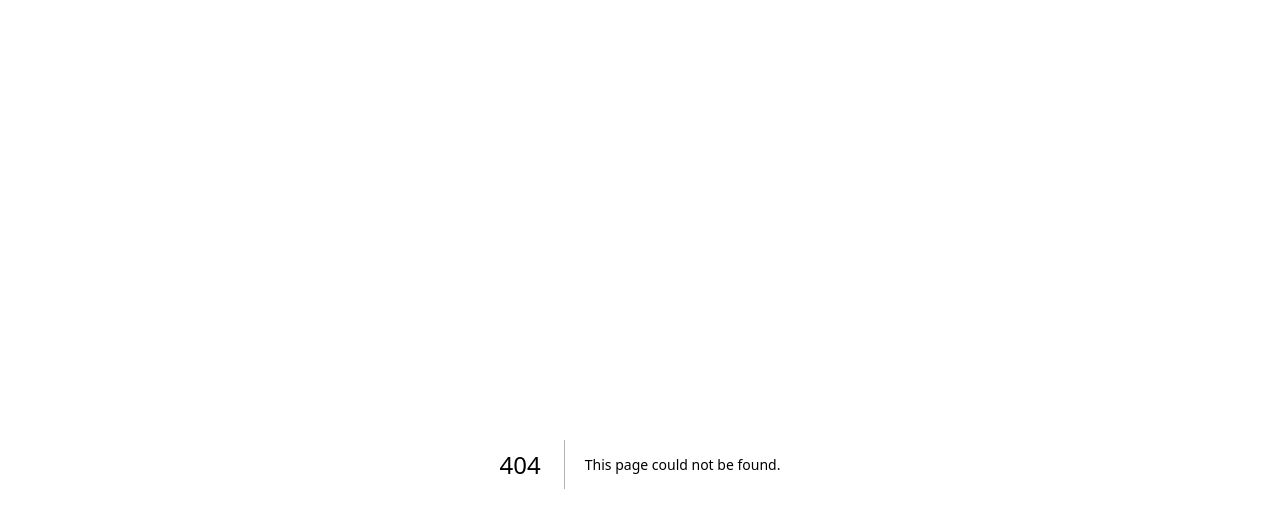
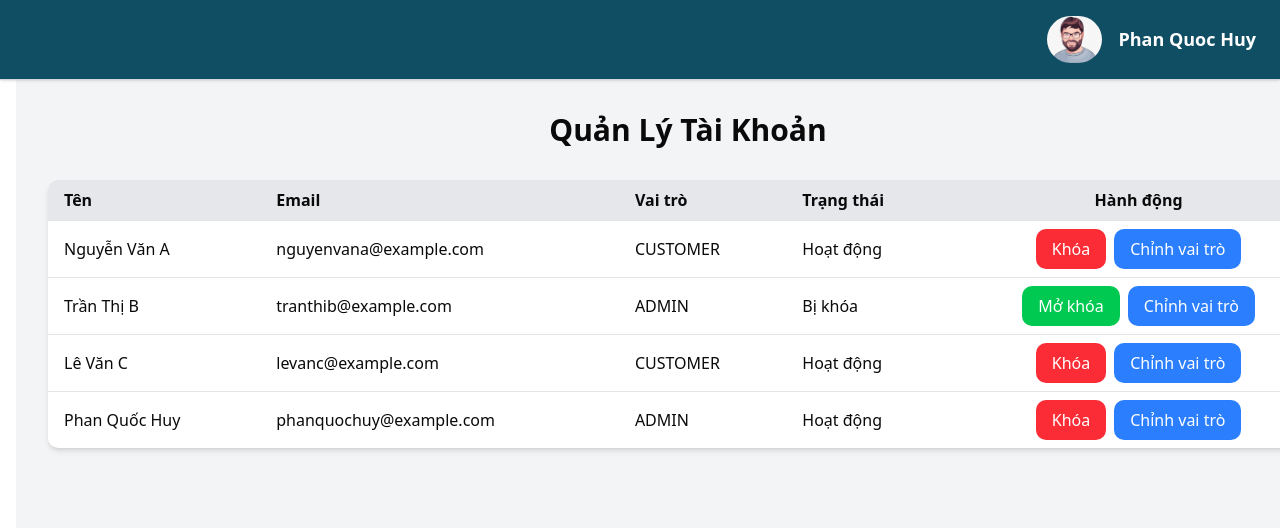
Before and after one commit to PhanQuocHuyIUH/ChillGlasses, a Next.js app: page /admin_accounts in a window 1280 px wide. Before the commit this address had no page. Shown: the top 528 px of the page. Built offline with nearby package versions, Linux system fonts and the light colour scheme.

Commit message:
feat: implement admin manage accounts

```diff
--- /dev/null
+++ b/src/app/(admin)/admin_accounts/page.tsx
@@ -0,0 +1,91 @@
+"use client";
+
+import AdminHeader from "@/components/layout/AdminHeader";
+import { useState } from "react";
+
+interface User {
+  id: number;
+  name: string;
+  email: string;
+  role: "CUSTOMER" | "ADMIN";
+  status: "active" | "locked";
+}
+
+const AdminAccountsManagementPage = () => {
+  const [users, setUsers] = useState<User[]>([
+    { id: 1, name: "Nguyễn Văn A", email: "nguyenvana@example.com", role: "CUSTOMER", status: "active" },
+    { id: 2, name: "Trần Thị B", email: "tranthib@example.com", role: "ADMIN", status: "locked" },
+    { id: 3, name: "Lê Văn C", email: "levanc@example.com", role: "CUSTOMER", status: "active" },
+    {id : 4, name: "Phan Quốc Huy", email: "phanquochuy@example.com", role: "ADMIN", status: "active"}
+  ]);
+
+  const toggleStatus = (id: number) => {
+    setUsers((prevUsers) =>
+      prevUsers.map((user) =>
+        user.id === id
+          ? { ...user, status: user.status === "active" ? "locked" : "active" }
+          : user
+      )
+    );
+  };
+
+  const changeRole = (id: number) => {
+    setUsers((prevUsers) =>
+      prevUsers.map((user) =>
+        user.id === id
+          ? { ...user, role: user.role === "CUSTOMER" ? "ADMIN" : "CUSTOMER" }
+          : user
+      )
+    );
+  };
+
+  return (
+    <div>
+      <AdminHeader />
+      <div className="p-8 bg-gray-100 min-h-screen">
+        <h1 className="text-3xl font-bold mb-8 text-center">Quản Lý Tài Khoản</h1>
+        <table className="w-screen bg-white shadow-md rounded-lg overflow-hidden">
+          <thead className="bg-gray-200">
+            <tr>
+              <th className="text-left px-4 py-2">Tên</th>
+              <th className="text-left px-4 py-2">Email</th>
+              <th className="text-left px-4 py-2">Vai trò</th>
+              <th className="text-left px-4 py-2">Trạng thái</th>
+              <th className="text-center px-4 py-2">Hành động</th>
+            </tr>
+          </thead>
+          <tbody>
+            {users.map((user) => (
+              <tr key={user.id} className="border-t">
+                <td className="px-4 py-2">{user.name}</td>
+                <td className="px-4 py-2">{user.email}</td>
+                <td className="px-4 py-2">{user.role}</td>
+                <td className="px-4 py-2">{user.status === "active" ? "Hoạt động" : "Bị khóa"}</td>
+                <td className="px-4 py-2 text-center">
+                  <button
+                    onClick={() => toggleStatus(user.id)}
+                    className={`px-4 py-2 rounded-lg ${
+                      user.status === "active"
+                        ? "bg-red-500 text-white hover:bg-red-600"
+                        : "bg-green-500 text-white hover:bg-green-600"
+                    } mr-2`}
+                  >
+                    {user.status === "active" ? "Khóa" : "Mở khóa"}
+                  </button>
+                  <button
+                    onClick={() => changeRole(user.id)}
+                    className="bg-blue-500 text-white px-4 py-2 rounded-lg hover:bg-blue-600"
+                  >
+                    Chỉnh vai trò
+                  </button>
+                </td>
+              </tr>
+            ))}
+          </tbody>
+        </table>
+      </div>
+    </div>
+  );
+};
+
+export default AdminAccountsManagementPage;
--- a/src/app/(admin)/admin_profile/page.tsx
+++ /dev/null
@@ -1,10 +0,0 @@
-const AdminProfile = () => {
-    return (
-        <div>
-            <h1>Admin Profile Page</h1>
-            <p>Welcome to the admin profile section.</p>
-        </div>
-    )
-}
-
-export default AdminProfile;
--- a/src/app/(admin)/admin_work/page.tsx
+++ b/src/app/(admin)/admin_work/page.tsx
@@ -5,12 +5,13 @@ import Link from "next/link"; // Import Link from next/link
 
 const DashBoard = () => {
   const sections = [
-    { name: "Dashboard", path: "/dashboard" },
-    { name: "Sản phẩm", path: "/product" },
-    { name: "Danh mục", path: "/category" },
-    { name: "Đơn hàng", path: "/order" },
-    { name: "Khách hàng", path: "/customers" },
-    { name: "Đánh giá", path: "/rating" },
+    { name: "Dashboard", path: "/admin_dashboard" },
+    { name: "Sản phẩm", path: "/admin_products" },
+    { name: "Danh mục", path: "/admin_categories" },
+    { name: "Đơn hàng", path: "/admin_orders" },
+    { name: "Khách hàng", path: "/admin_customers" },
+    { name: "Đánh giá", path: "/admin_rating" },
+    { name: "Tài khoản", path: "/admin_accounts" },
   ];
 
   return (
```
